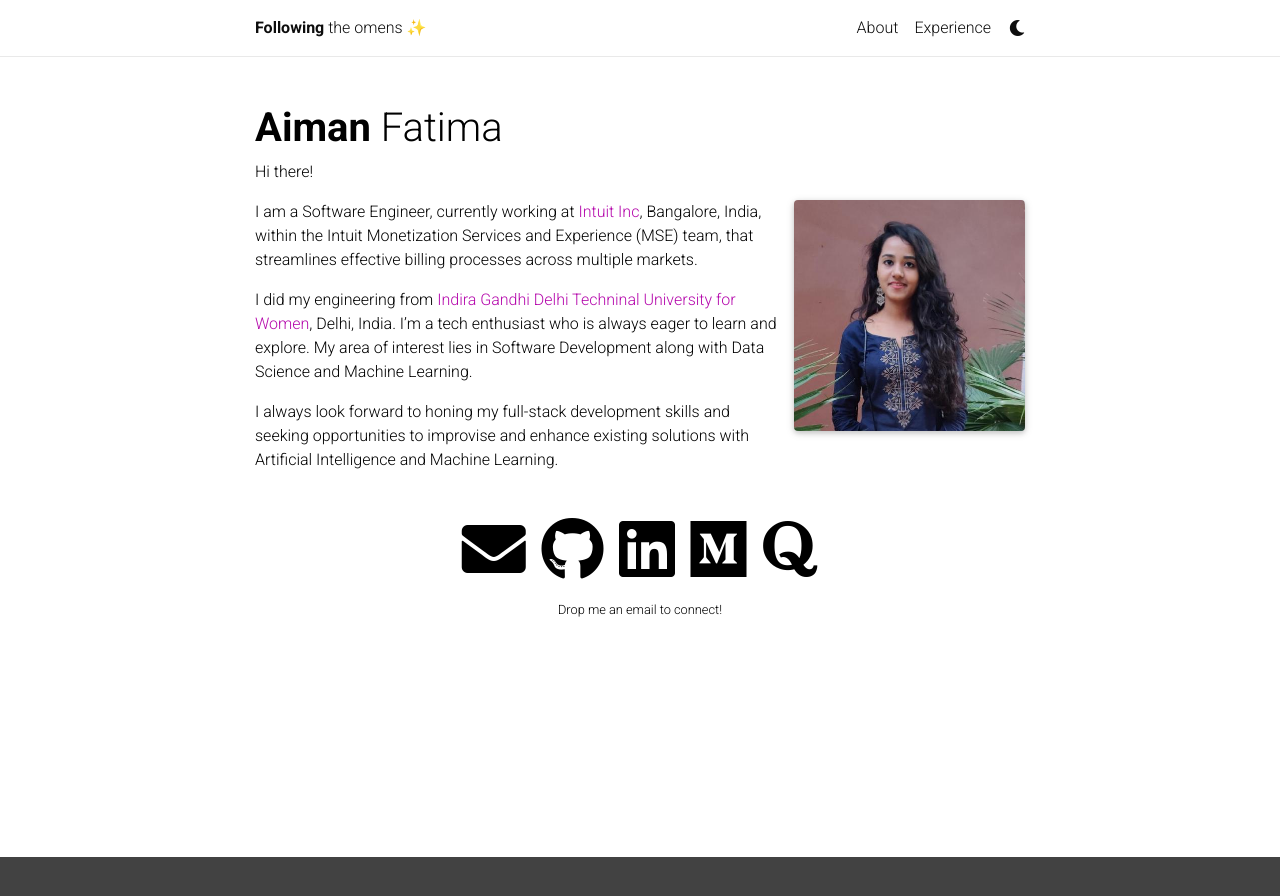
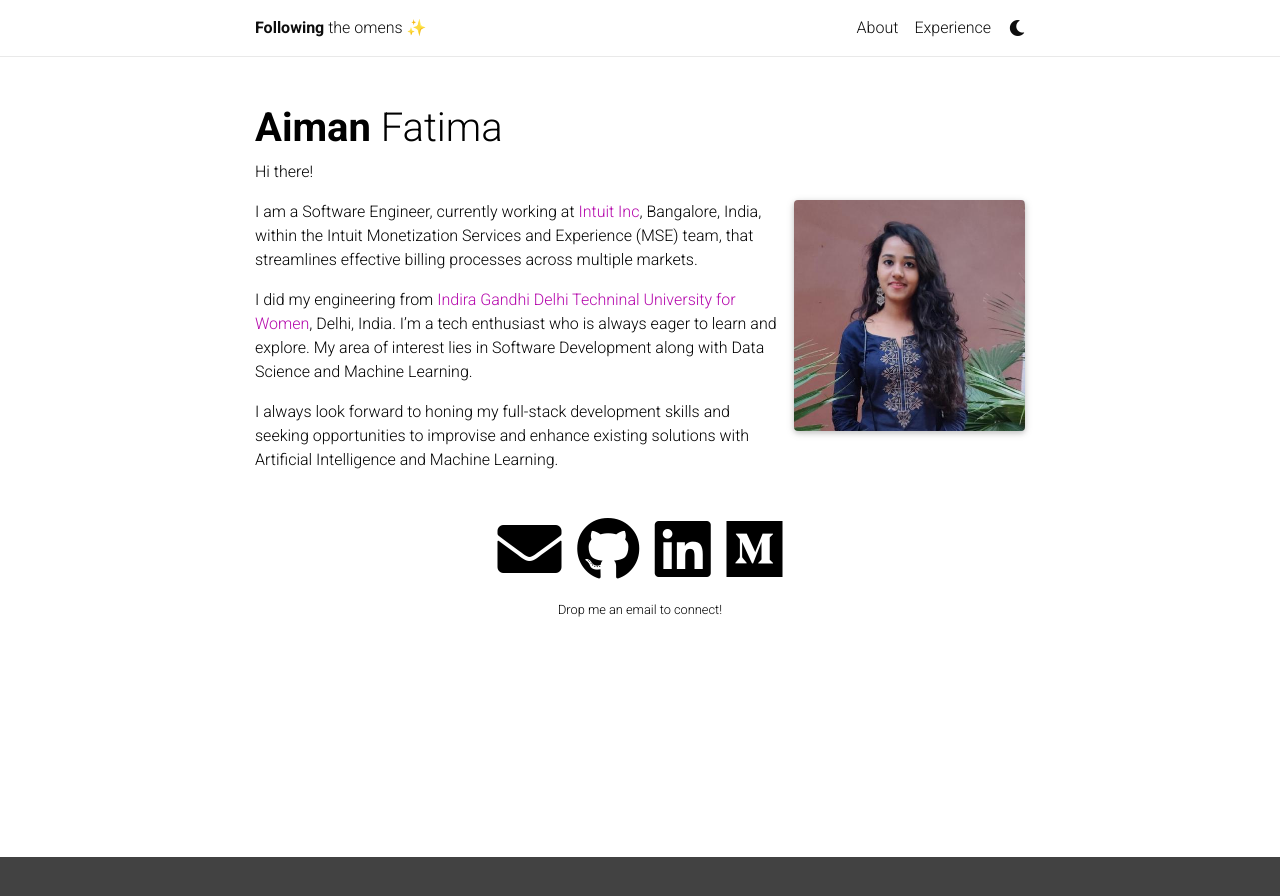
Before and after one commit to aimanfatima/aimanfatima.github.io, a Jekyll site: the page built from _pages/about.md, in a window 1280 px wide. Shown: the top 896 px of the page. Built offline with Jekyll 4.4.1, drawn with Linux system fonts in a browser that asks for light colours; nearby versions of some CDN libraries; comment, search, counter and statistics services are not loaded; a style sheet for code colours, icons or effects is not loaded.

```diff
--- a/_config.yml
+++ b/_config.yml
@@ -56,7 +56,7 @@ linkedin_username: aiman-fatima-019376137
 scholar_userid: aimanfatimadl@gmail.com
 orcid_id: # your ORCID ID
 medium_username: aiman.fatima
-quora_username: Aiman-Fatima-46
+quora_username: #Aiman-Fatima-46
 publons_id: # your ID on Publons
 research_gate_profile: # your profile on ResearchGate
 blogger_url: # your blogger URL
```
